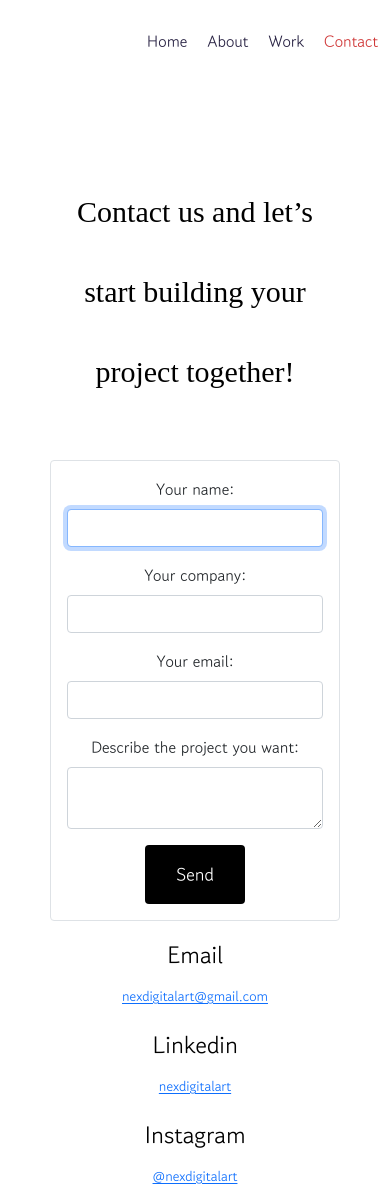
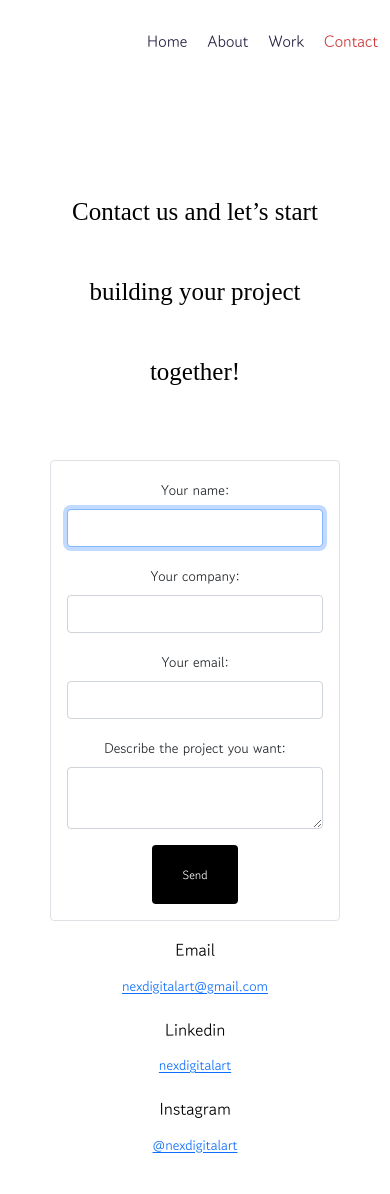
Before and after one commit to NexDigitalArt/NexDigitalArtPortfolio, a plain HTML site: page contact.html in a window 390 px wide. Shown: the top 1194 px of the page. Drawn offline with nearby package versions, Linux system fonts and the light colour scheme; a web font is replaced by a local one.

Commit message:
Updating the CSS and HTML codes of the entire site to display correctly on mobile

```diff
--- a/styles/portfolio.css
+++ b/styles/portfolio.css
@@ -358,7 +358,7 @@
     }
 
     .content h1 {
-      font-size: 30px !important;
+      font-size: 25px !important;
     }
 
     .content p {
@@ -408,6 +408,18 @@
     }
 
     .content h1.work {
-      font-size: 30px !important;
+      font-size: 25px !important;
+    }
+
+    .btn-branding {
+      font-size: 12px;
+    }
+
+    .form-label {
+      font-size: 14px;
+    }
+
+    .content h3 {
+      font-size: 17px;
     }
 }
```
